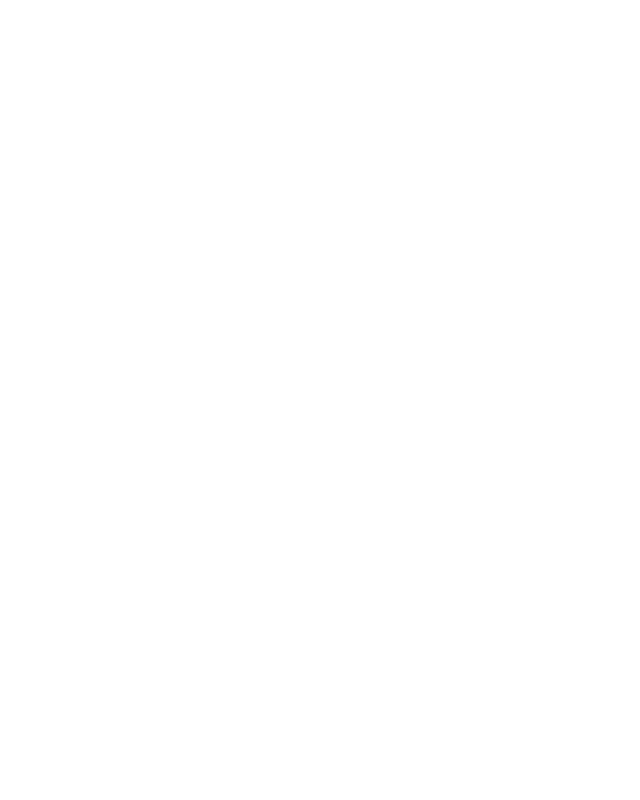
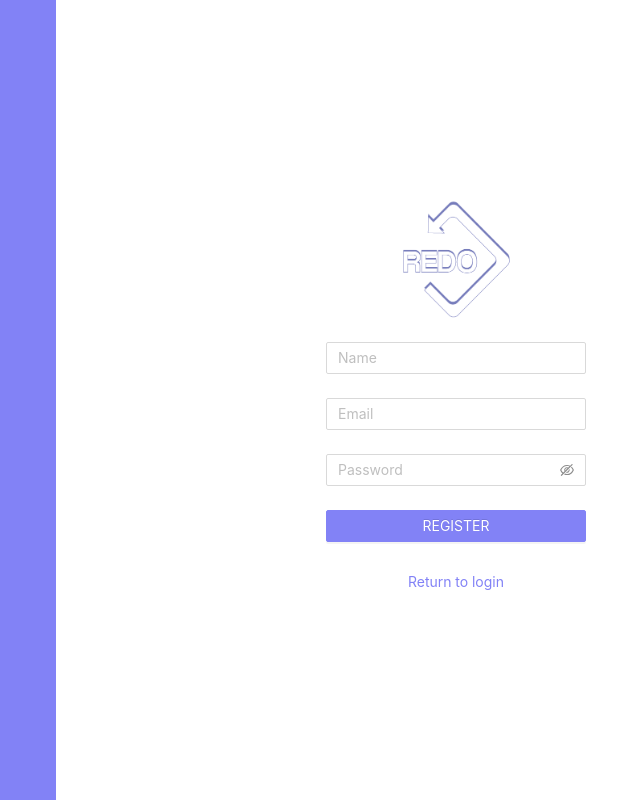
Before and after one commit to psbrunosouza/arbolnotes_frontendr, a React (Create React App) app: page /register in a window 1280 px wide. Shown: the whole page, without its empty margins (424-1064 px from the left). Built offline with nearby package versions, Linux system fonts and the light colour scheme.

Commit message:
register form

```diff
--- a/src/pages/login/index.tsx
+++ b/src/pages/login/index.tsx
@@ -1,17 +1,15 @@
 import React from "react";
-import { Row, Col, Form, Input, Button, Checkbox, Typography } from "antd";
+import { Row, Col, Form, Input, Button, Checkbox } from "antd";
 import { Link } from "react-router-dom";
 import { User } from "../../entities/user";
 import Logo from "../../assets/logo.png";
 import "animate.css";
 
-const onSubmit = (values: User) => {
-  console.log(values);
+const onSubmit = (user: User) => {
+  console.log(user);
 };
 
 export default function Login() {
-  const { Title } = Typography;
-
   return (
     <>
       <Row>
@@ -19,7 +17,7 @@
           <Row style={{ height: "100vh" }} align="middle" justify="center">
             <Col className="animate__animated animate__fadeInDown">
               <Form
-                name="basic"
+                name="form-user"
                 initialValues={{ remember: true, password: "", email: "" }}
                 onFinish={onSubmit}
               >
--- a/src/pages/register/index.tsx
+++ b/src/pages/register/index.tsx
@@ -1,5 +1,74 @@
 import React from "react";
+import { Row, Col, Form, Input, Button, Checkbox } from "antd";
+import { User } from "../../entities/user";
+import { Link } from "react-router-dom";
+import Logo from "../../assets/logo.png";
 
 export default function Register() {
-  return <h1>register</h1>;
+  const onSubmit = (user: User): void => {
+    console.log(user);
+  };
+
+  return (
+    <>
+      <Row>
+        <Col
+          className="col-form-image"
+          span={9}
+          style={{ height: "100vh", background: "#8282f6" }}
+        ></Col>
+
+        <Col className="col-form-register" span={15}>
+          <Row style={{ height: "100vh" }} align="middle" justify="center">
+            <Col className="animate__animated animate__fadeInDown">
+              <Form
+                name="form-user"
+                initialValues={{ password: "", email: "" }}
+                onFinish={onSubmit}
+              >
+                <Row align="middle" justify="center">
+                  <Col>
+                    <img
+                      src={Logo}
+                      width="164px"
+                      height="164px"
+                      alt="logo"
+                      className="logo"
+                    />
+                  </Col>
+                </Row>
+
+                <Form.Item name="name">
+                  <Input placeholder="Name" />
+                </Form.Item>
+
+                <Form.Item name="email">
+                  <Input placeholder="Email" />
+                </Form.Item>
+
+                <Form.Item name="password">
+                  <Input.Password placeholder="Password" />
+                </Form.Item>
+
+                <Form.Item>
+                  <Button block type="primary" htmlType="submit">
+                    REGISTER
+                  </Button>
+                </Form.Item>
+
+                <Form.Item>
+                  <Link
+                    style={{ display: "flex", justifyContent: "center" }}
+                    to="/login"
+                  >
+                    Return to login
+                  </Link>
+                </Form.Item>
+              </Form>
+            </Col>
+          </Row>
+        </Col>
+      </Row>
+    </>
+  );
 }
--- a/src/pages/register/style.less
+++ b/src/pages/register/style.less
@@ -0,0 +1,7 @@
+.col-form-image {
+  height: 100vh;
+}
+
+.col-form-register {
+  height: 100vh;
+}
--- a/src/routes/index.tsx
+++ b/src/routes/index.tsx
@@ -1,14 +1,15 @@
 import React from "react";
 import { Route, BrowserRouter, Switch } from "react-router-dom";
-import Login from '../pages/login';
+import Login from "../pages/login";
+import Register from "../pages/register";
 
 const LoginRoute = () => {
   return <Route component={Login} path="/login" exact />;
 };
 
-// const RegisterRoute = () => {
-//   return <Route component={Login} path="/register" exact />;
-// };
+const RegisterRoute = () => {
+  return <Route component={Register} path="/register" exact />;
+};
 
 const OtherRoutes = () => {
   return (
@@ -25,8 +26,8 @@
     <BrowserRouter>
       <Switch>
         <Route component={LoginRoute} path="/(login)" />
-        {/* <Route component={RegisterRoute} path="/(register)" />
-        <Route component={OtherRoutes} /> */}
+        <Route component={RegisterRoute} path="/(register)" />
+        {/* <Route component={OtherRoutes} /> */}
       </Switch>
     </BrowserRouter>
   );
```
Also changed, not shown: src/pages/login/style.less (+0 -9 lines).
